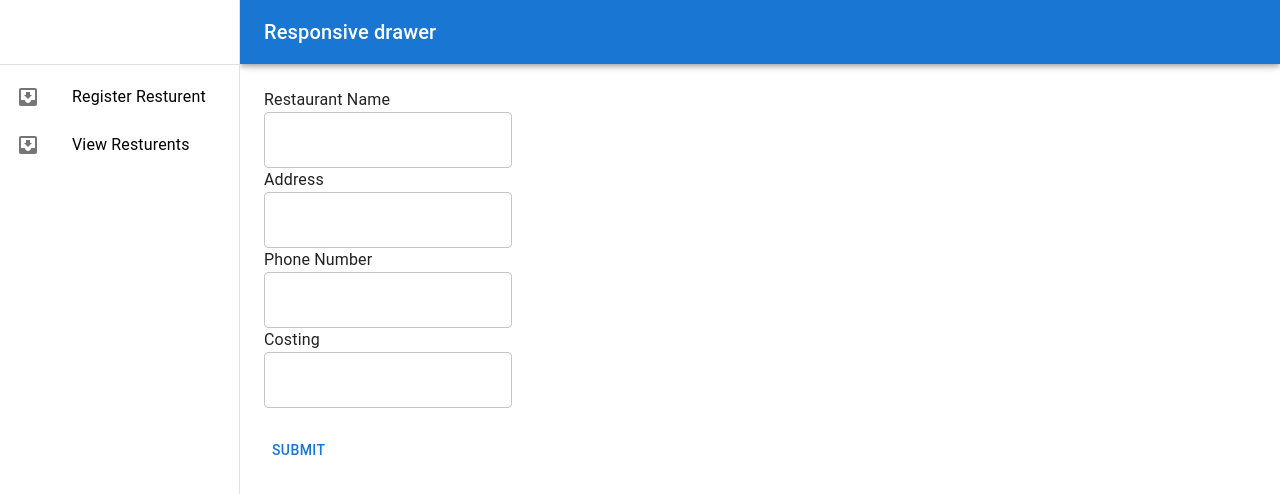
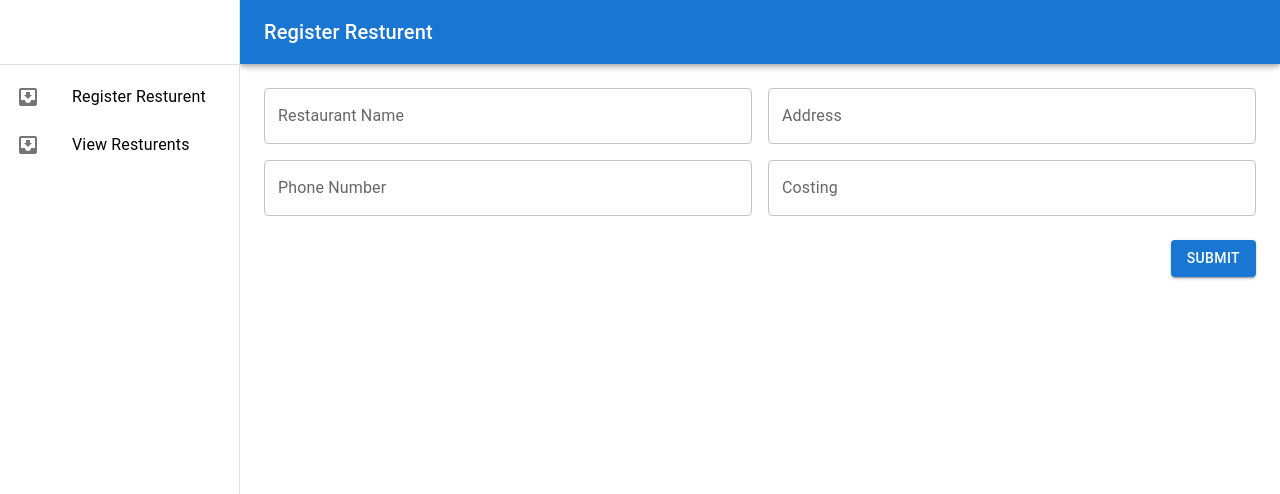
Before and after one commit to senparnasha/swiggy-frontend, a React (Create React App) app: page /admin/resturent in a window 1280 px wide. Shown: the top 494 px of the page. Built offline with nearby package versions, Linux system fonts and the light colour scheme.

Commit message:
table created

```diff
--- a/package.json
+++ b/package.json
@@ -9,6 +9,7 @@
     "@mui/icons-material": "^5.15.16",
     "@mui/material": "^5.15.15",
     "@mui/styled-engine-sc": "^6.0.0-alpha.18",
+    "@mui/x-data-grid": "^7.3.2",
     "@testing-library/jest-dom": "^5.17.0",
     "@testing-library/react": "^13.4.0",
     "@testing-library/user-event": "^13.5.0",
--- a/src/App.jsx
+++ b/src/App.jsx
@@ -2,10 +2,11 @@
 
 import Login from './components/Login.jsx';
 import Error from './components/Error.jsx';
-import Admin from './components/Admin.jsx';
+import Admin from './components/RegisterResturent.jsx';
 import { createBrowserRouter, RouterProvider, Outlet } from "react-router-dom";
 import SidebarWithContent from './components/SidebarComponent.jsx';
 import ViewResturents from './components/ViewResturents.jsx';
+import RegisterResturent from './components/RegisterResturent.jsx';
 
 
 const router = createBrowserRouter([
@@ -19,7 +20,7 @@ const router = createBrowserRouter([
     children: [
       {
         path: '/admin/resturent',
-        element: <Admin />,
+        element: <RegisterResturent />,
       },
       {
         path: '/admin/resturent/viewall',
--- a/src/components/Admin.jsx
+++ /dev/null
@@ -1,119 +0,0 @@
-import React, { useState } from 'react';
-import { useForm, Controller } from "react-hook-form";
-import * as yup from "yup";
-import { yupResolver } from "@hookform/resolvers/yup";
-import axios from "axios";
-import { Button, TextField, Typography, Box, Snackbar } from "@mui/material";
-import MuiAlert from '@mui/material/Alert';
-
-const userSchema = yup.object({
-  name: yup.string().required("Name is required"),
-  address: yup.string().required("Address is required"),
-  phn_no: yup.string().required("Phone Number is required"),
-  costing: yup.string().required("Costing is required"),
-});
-
-const Admin = () => {
-  const [openSnackbar, setOpenSnackbar] = useState(false);
-  const [snackbarMessage, setSnackbarMessage] = useState('');
-
-  const {
-    control,
-    handleSubmit,
-    formState: { errors },
-  } = useForm({
-    resolver: yupResolver(userSchema),
-  });
-
-  const onSubmit = async (data) => {
-    try {
-      await axios.post("http://localhost:3001/resturent/create", data);
-      setSnackbarMessage({msg: 'Restaurant created successfully', status:'success'});
-      setOpenSnackbar(true);
-    } catch (error) {
-      console.log("Error creating Restaurants", error.response.data.Error);
-      setSnackbarMessage({msg: error.response.data.Error, status:'error'});
-      setOpenSnackbar(true);
-    }
-  };
-
-  const handleCloseSnackbar = () => {
-    setOpenSnackbar(false);
-  };
-
-  return (
-    <>
-      <form onSubmit={handleSubmit(onSubmit)}>
-        <Typography>Restaurant Name</Typography>
-        <Controller
-          name="name"
-          control={control}
-          render={({ field }) => (
-            <TextField
-              {...field}
-              error={!!errors.name}
-              helperText={errors.name?.message}
-            />
-          )}
-        />
-           <Typography>Address</Typography>
-    <Controller
-      name="address"
-      control={control}
-      render={({ field }) => (
-        <TextField
-          {...field}
-          error={!!errors.address}
-          helperText={errors.address?.message}
-        />
-      )}
-    />
-    <Typography>Phone Number</Typography>
-    <Controller
-      name="phn_no"
-      control={control}
-      render={({ field }) => (
-        <TextField
-          {...field}
-          error={!!errors.phn_no}
-          helperText={errors.phn_no?.message}
-        />
-      )}
-    />
-    <Typography>Costing</Typography>
-    <Controller
-      name="costing"
-      control={control}
-      render={({ field }) => (
-        <TextField
-          {...field}
-          error={!!errors.costing}
-          helperText={errors.costing?.message}
-        />
-      )}
-    />
-
-        <Box mt={3}>
-          <Button type="submit">Submit</Button>
-        </Box>
-      </form>
-
-      <Snackbar
-        open={openSnackbar}
-        autoHideDuration={6000}
-        onClose={handleCloseSnackbar}
-        anchorOrigin={{ vertical: 'top', horizontal: 'center' }}
-      >
-        <MuiAlert
-          onClose={handleCloseSnackbar}
-          severity={snackbarMessage.status}
-          sx={{ width: '100%' }}
-        >
-          {snackbarMessage.msg}
-        </MuiAlert>
-      </Snackbar>
-    </>
-  );
-}
-
-export default Admin;
--- /dev/null
+++ b/src/components/RegisterResturent.jsx
@@ -0,0 +1,151 @@
+import React, { useState } from "react";
+import { useForm, Controller } from "react-hook-form";
+import * as yup from "yup";
+import { yupResolver } from "@hookform/resolvers/yup";
+import axios from "axios";
+import {
+  Button,
+  TextField,
+  Typography,
+  Box,
+  Snackbar,
+  Grid,
+} from "@mui/material";
+import MuiAlert from "@mui/material/Alert";
+
+const userSchema = yup.object({
+  name: yup.string().required("Name is required"),
+  address: yup.string().required("Address is required"),
+  phn_no: yup.string().required("Phone Number is required"),
+  costing: yup.string().required("Costing is required"),
+});
+
+const RegisterResturent = () => {
+  const [openSnackbar, setOpenSnackbar] = useState(false);
+  const [snackbarMessage, setSnackbarMessage] = useState("");
+
+  const {
+    control,
+    handleSubmit,
+    formState: { errors },
+  } = useForm({
+    resolver: yupResolver(userSchema),
+  });
+
+  const onSubmit = async (data) => {
+    try {
+      await axios.post("http://localhost:3001/resturent/create", data);
+      setSnackbarMessage({
+        msg: "Restaurant created successfully",
+        status: "success",
+      });
+      setOpenSnackbar(true);
+    } catch (error) {
+      console.log("Error creating Restaurants", error.response.data.Error);
+      setSnackbarMessage({ msg: error.response.data.Error, status: "error" });
+      setOpenSnackbar(true);
+    }
+  };
+
+  const handleCloseSnackbar = () => {
+    setOpenSnackbar(false);
+  };
+
+  return (
+    <>
+      <form onSubmit={handleSubmit(onSubmit)}>
+        <Grid container  spacing={2}>
+          <Grid item sm={12} md={4} lg={6}>
+            <Controller
+              name="name"
+              control={control}
+              render={({ field }) => (
+                <TextField
+                  id="outlined-basic"
+                  label="Restaurant Name"
+                  variant="outlined"
+                  fullWidth
+                  {...field}
+                  error={!!errors.name}
+                  helperText={errors.name?.message}
+                />
+              )}
+            />
+          </Grid>
+
+          <Grid item sm={12} md={4} lg={6}>
+            <Controller
+              name="address"
+              control={control}
+              render={({ field }) => (
+                <TextField
+                  id="outlined-basic"
+                  label="Address"
+                  variant="outlined"
+                  fullWidth
+                  {...field}
+                  error={!!errors.address}
+                  helperText={errors.address?.message}
+                />
+              )}
+            />
+          </Grid>
+          <Grid item sm={12} md={4} lg={6}>
+            <Controller
+              name="phn_no"
+              control={control}
+              render={({ field }) => (
+                <TextField
+                  id="outlined-basic"
+                  label="Phone Number"
+                  variant="outlined"
+                  fullWidth
+                  {...field}
+                  error={!!errors.phn_no}
+                  helperText={errors.phn_no?.message}
+                />
+              )}
+            />
+          </Grid>
+          <Grid item sm={12} md={4} lg={6}>
+            <Controller
+              name="costing"
+              control={control}
+              render={({ field }) => (
+                <TextField
+                  id="outlined-basic"
+                  label="Costing"
+                  variant="outlined"
+                  fullWidth
+                  {...field}
+                  error={!!errors.costing}
+                  helperText={errors.costing?.message}
+                />
+              )}
+            />
+          </Grid>
+        </Grid>
+        <Box mt={3} display='flex' justifyContent='right'>
+          <Button type="submit" variant="contained">Submit</Button>
+        </Box>
+      </form>
+
+      <Snackbar
+        open={openSnackbar}
+        autoHideDuration={6000}
+        onClose={handleCloseSnackbar}
+        anchorOrigin={{ vertical: "top", horizontal: "center" }}
+      >
+        <MuiAlert
+          onClose={handleCloseSnackbar}
+          severity={snackbarMessage.status}
+          sx={{ width: "100%" }}
+        >
+          {snackbarMessage.msg}
+        </MuiAlert>
+      </Snackbar>
+    </>
+  );
+};
+
+export default RegisterResturent;
--- a/src/components/SidebarComponent.jsx
+++ b/src/components/SidebarComponent.jsx
@@ -17,6 +17,7 @@ import MenuIcon from '@mui/icons-material/Menu';
 import Toolbar from '@mui/material/Toolbar';
 import Typography from '@mui/material/Typography';
 import { Outlet, Link } from 'react-router-dom';
+import { useState } from 'react';
 
 
 const drawerWidth = 240;
@@ -25,6 +26,7 @@ function ResponsiveDrawer(props) {
   const { window } = props;
   const [mobileOpen, setMobileOpen] = React.useState(false);
   const [isClosing, setIsClosing] = React.useState(false);
+  const [heading, setHeading]=useState('Register Resturent')
 
   const handleDrawerClose = () => {
     setIsClosing(true);
@@ -46,7 +48,7 @@ function ResponsiveDrawer(props) {
       <Toolbar />
       <Divider />
       <List>
-      <Link to="/admin/resturent" style={{textDecoration:'none', color:'#000'}}>
+      <Link to="/admin/resturent" style={{textDecoration:'none', color:'#000'}} onClick={()=>{setHeading("Register Resturent")}}>
           <ListItem key={"Register Resturent"} disablePadding>
             <ListItemButton>
               <ListItemIcon>
@@ -56,7 +58,7 @@ function ResponsiveDrawer(props) {
             </ListItemButton>
           </ListItem>
           </Link>
-          <Link to="/admin/resturent/viewall" style={{textDecoration:'none', color:'#000'}}>
+          <Link to="/admin/resturent/viewall" style={{textDecoration:'none', color:'#000'}} onClick={()=>{setHeading("View Resturents")}}>
           <ListItem key={"View Resturents"} disablePadding>
             <ListItemButton>
               <ListItemIcon>
@@ -95,7 +97,7 @@ function ResponsiveDrawer(props) {
             <MenuIcon />
           </IconButton>
           <Typography variant="h6" noWrap component="div">
-            Responsive drawer
+           {heading}
           </Typography>
         </Toolbar>
       </AppBar>
--- a/src/components/ViewResturents.jsx
+++ b/src/components/ViewResturents.jsx
@@ -1,11 +1,56 @@
-import React from 'react'
+import * as React from 'react';
+import { DataGrid } from '@mui/x-data-grid';
 
-const ViewResturents = () => {
+const columns = [
+  { field: 'id', headerName: 'ID', width: 70, align: 'center', headerAlign: 'center' },
+  { field: 'firstName', headerName: 'First name', width: 130,align: 'center', headerAlign: 'center'  },
+  { field: 'lastName', headerName: 'Last name', width: 130, align: 'center', headerAlign: 'center' },
+  {
+    field: 'age',
+    headerName: 'Age',
+    type: 'number',
+    width: 90,
+    align: 'center',
+    headerAlign: 'center'
+  },
+  {
+    field: 'fullName',
+    headerName: 'Full name',
+    description: 'This column has a value getter and is not sortable.',
+    sortable: false,
+    width: 160,
+    align: 'center',
+    headerAlign: 'center',
+    valueGetter: (value, row) => `${row.firstName || ''} ${row.lastName || ''}`,
+  },
+];
+
+const rows = [
+  { id: 1, lastName: 'Snow', firstName: 'Jon', age: 35, },
+  { id: 2, lastName: 'Lannister', firstName: 'Cersei', age: 42 },
+  { id: 3, lastName: 'Lannister', firstName: 'Jaime', age: 45 },
+  { id: 4, lastName: 'Stark', firstName: 'Arya', age: 16 },
+  { id: 5, lastName: 'Targaryen', firstName: 'Daenerys', age: null },
+  { id: 6, lastName: 'Melisandre', firstName: null, age: 150 },
+  { id: 7, lastName: 'Clifford', firstName: 'Ferrara', age: 44 },
+  { id: 8, lastName: 'Frances', firstName: 'Rossini', age: 36 },
+  { id: 9, lastName: 'Roxie', firstName: 'Harvey', age: 65 },
+];
+
+export default function ViewResturents() {
   return (
-    <div>
-      View Al
+    <div style={{ height: 400, width: '100%' }}>
+      <DataGrid
+        rows={rows}
+        columns={columns}
+        initialState={{
+          pagination: {
+            paginationModel: { page: 0, pageSize: 5 },
+          },
+        }}
+        pageSizeOptions={[5, 10]}
+
+      />
     </div>
-  )
+  );
 }
-
-export default ViewResturents
```
Also changed, not shown: 1 other file (tests, documents, lock files or other folders).
